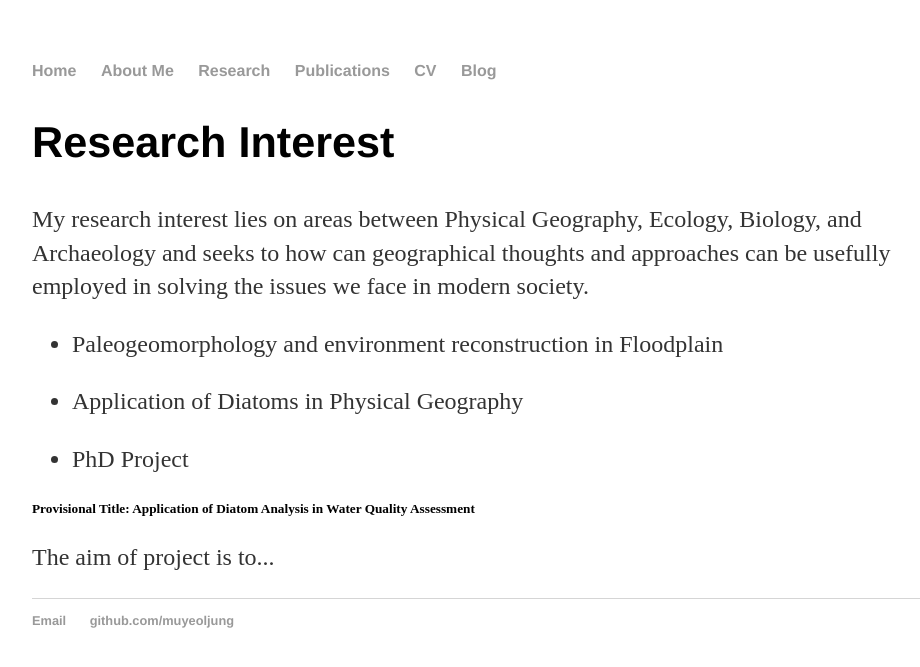
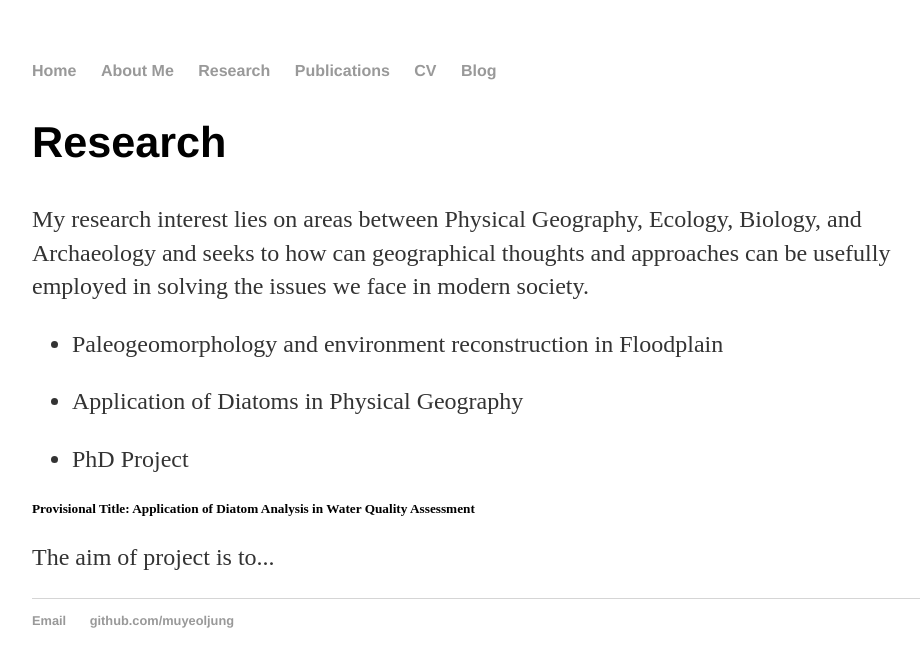
Before and after one commit to muyeoljung/muyeoljung.github.io, a Jekyll site: the page built from research/index.html, in a window 1280 px wide. Shown: the top 667 px of the page, without its empty margins (160-1080 px from the left). Built offline with Jekyll 4.4.1, drawn with Linux system fonts in a browser that asks for light colours.

Commit message:
Update and rename research interest/index.html to research/index.html

```diff
--- a/research interest/index.html
+++ b/research/index.html
@@ -1,10 +1,10 @@
 ---
 layout: default
-title: Research Interest
+title: Research
 ---
 
-	<div class="research interest">
-		<h2>Research Interest</h2>
+	<div class="research">
+		<h2>Research</h2>
 		<p>My research interest lies on areas between Physical Geography, Ecology, Biology, and Archaeology and seeks to how can geographical thoughts and approaches can be usefully employed in solving the issues we face in modern society.</p>
 
 <ul><li>Paleogeomorphology and environment reconstruction in Floodplain</li></ul>
```
